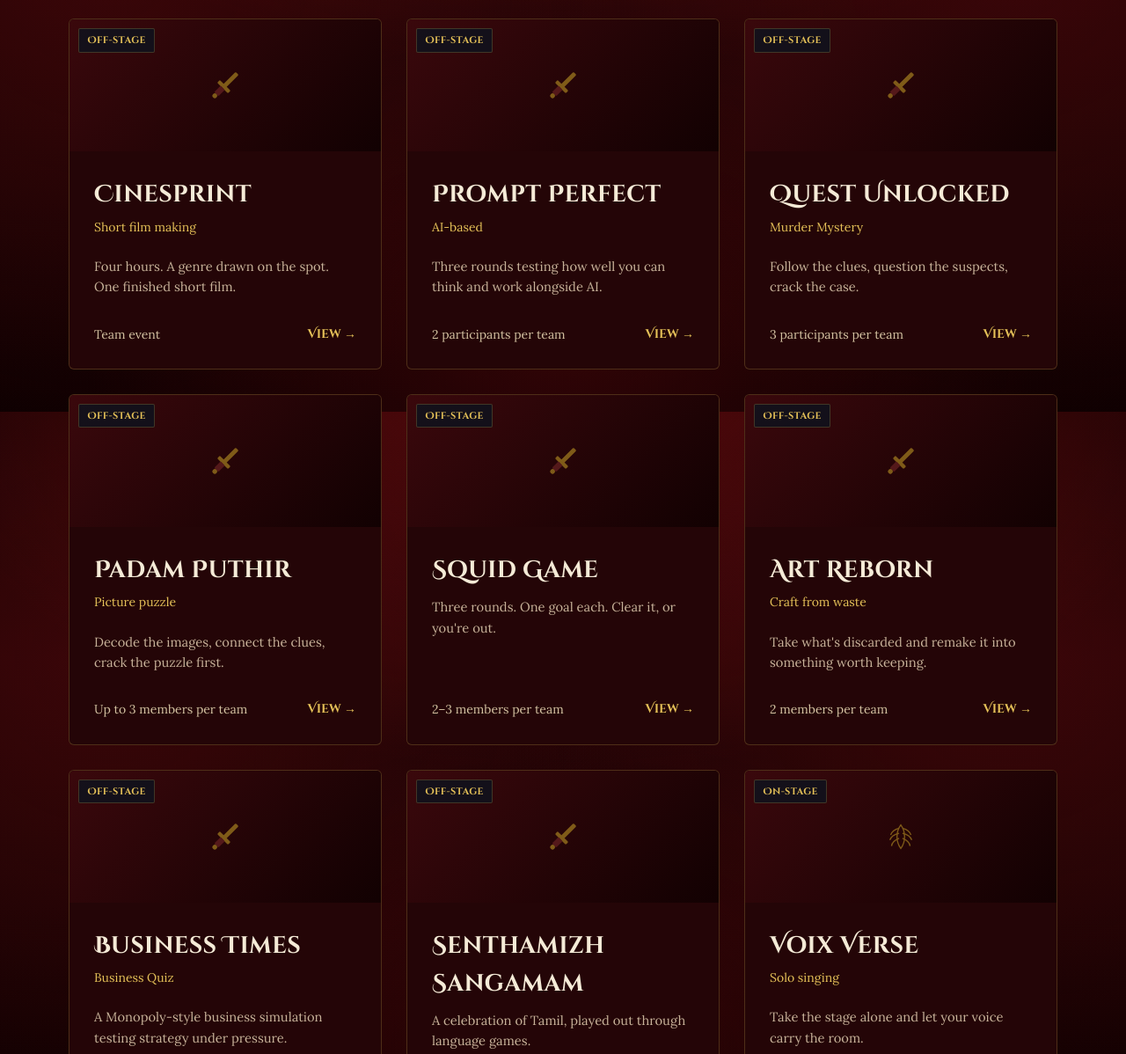
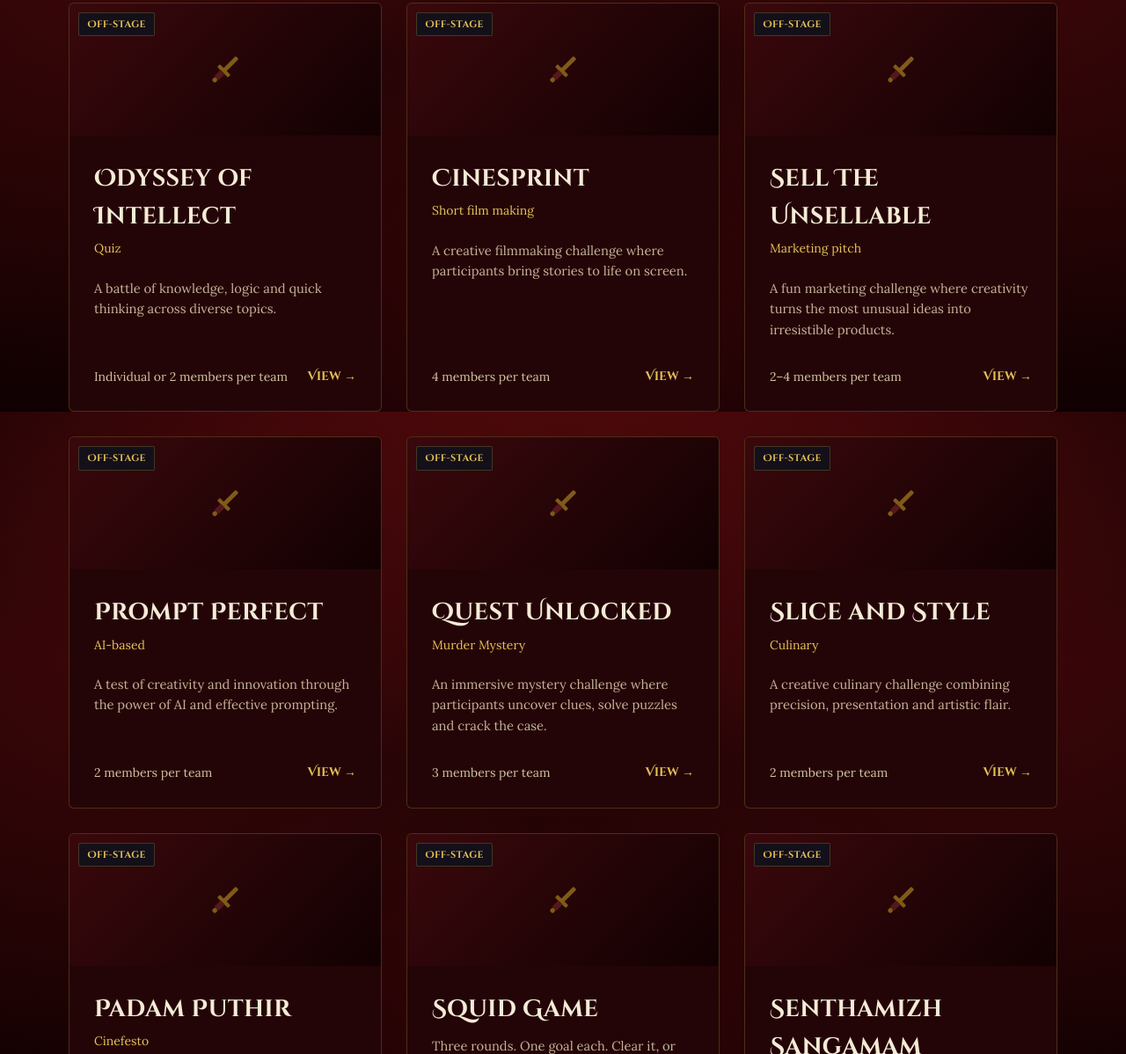
Before and after one commit to Rithan7/euphoria-odyssey-site, a plain HTML site: page site/events.html in a window 1280 px wide. Shown: the part 1132-2330 px from the top of the page at 88% size. Drawn offline with Linux system fonts and the light colour scheme.

Commit message:
Update events data, PDF rules, and form links

```diff
--- a/site/js/events-data.js
+++ b/site/js/events-data.js
@@ -3,46 +3,69 @@
    Single source of truth. events.html and event.html both render from this.
    To update a rule, prize, or Register link, edit it here — nothing else
    needs to change.
+
+   Updated per the confirmed rule book (25.09.2026): 12 off-stage events,
+   4 on-stage events. Removed: Business Times, Art Reborn, Voix Verse.
+   Renamed: Sketch Scape -> Reborn Stroke (same form link, rules updated).
+   Added: NextGen Assembly, Sell the Unsellable, Slice and Style.
    ========================================================================== */
 
 const EUPHORIA_EVENTS = [
-  // ---------------------- OFF-STAGE ----------------------
+  // ---------------------- OFF-STAGE (12) ----------------------
   {
     slug: "hammer-of-11",
     category: "off-stage",
     name: "Hammer of 11",
     subtitle: "IPL Auction",
-    tagline: "Build your dream team through smart bidding and sharp cricket sense.",
-    team: "4 members per team, including one captain",
+    tagline: "A thrilling IPL auction simulation where strategy and smart bidding lead to victory.",
+    team: "4 members per team",
     rounds: "2 rounds",
     image: null,
     rules: [
-      "Participants permitted: 4 members per team, including one designated Captain.",
-      "The event will consist of 2 rounds.",
-      "The use of mobile phones is strictly prohibited. Any team found using a mobile phone will face immediate disqualification.",
-      "No changes or modifications will be entertained once the process has commenced.",
-      "Follow the instructions given by the organizers.",
-      "The decision of the Quizmaster and Judges shall be final and binding."
+      "Participation: 4 members per team.",
+      "During Round 1 (quiz), usage of mobile phones is strictly prohibited and will lead to immediate disqualification of the team.",
+      "The 2nd round will proceed to a realistic mock auction.",
+      "Only one participant (Team Captain) will be allowed to bid in the 2nd round, while others help in analysing team formation.",
+      "Changes will not be entertained."
     ],
     formUrl: "https://forms.gle/nD3VZrsEa2UAeAS87"
   },
   {
-    slug: "sketch-scape",
+    slug: "nextgen-assembly",
     category: "off-stage",
-    name: "Sketch Scape",
-    subtitle: "Art",
-    tagline: "Bring an idea to life on paper, in your own hand, on the spot.",
+    name: "NextGen Assembly",
+    subtitle: "Mock United Nations",
+    tagline: "A dynamic simulation of the United Nations Assembly where participants represent different nations and engage in diplomatic discussions on global issues.",
     team: "Individual participation",
     rounds: null,
     image: null,
     rules: [
-      "Stationeries allowed: pencil, colour pencil, crayons, water colour and acrylic paints.",
-      "A3 and A4 sheets will be provided.",
-      "Participants must bring their own paints and stationeries.",
-      "Collage and mixed media are not allowed.",
-      "All works must be original.",
-      "Judges will decide the final winners.",
-      "Usage of mobile phones and other gadgets is strictly prohibited."
+      "Participation: Individual.",
+      "Delegates are expected to be dressed in formals.",
+      "Delegates should be respectful and maintain decorum towards the dias, council members and protocol officers.",
+      "Statements made representing a country should align with that country's foreign policy.",
+      "Delegates should bring a printed copy of the Rules of Procedure (ROP) provided beforehand."
+    ],
+    formUrl: "https://forms.gle/DCXP43fS2tT7fUD26"
+  },
+  {
+    slug: "reborn-stroke",
+    category: "off-stage",
+    name: "Reborn Stroke",
+    subtitle: "Art",
+    tagline: "An artistic challenge that transforms creativity and imagination into captivating handmade creations.",
+    team: "Individual participation",
+    rounds: "2 rounds",
+    image: null,
+    rules: [
+      "Participation: Individual.",
+      "The event consists of two rounds. The first round is based on sketching; the second round remains unannounced.",
+      "Stationery allowed: pencil, colour pencil, crayons, water colour and acrylic paints.",
+      "Participants must bring all required materials and stationery, and complete their work within the allotted time. A3 and A4 sheets will be provided.",
+      "All creations must be original and prepared entirely during the competition; ready-made or semi-finished works are not permitted.",
+      "Participants must strictly follow the instructions given by the event coordinators and judges.",
+      "Mobile phones, smartwatches and other electronic devices are strictly prohibited during the competition.",
+      "Any form of misconduct may lead to disqualification."
     ],
     formUrl: "https://forms.gle/VSBTLNMSiU5tmCgw9"
   },
@@ -51,12 +74,12 @@ const EUPHORIA_EVENTS = [
     category: "off-stage",
     name: "Odyssey of Intellect",
     subtitle: "Quiz",
-    tagline: "A general quiz that rewards range, recall, and quick thinking.",
-    team: "Teams of 2, solo participation also allowed",
+    tagline: "A battle of knowledge, logic and quick thinking across diverse topics.",
+    team: "Individual or 2 members per team",
     rounds: "Prelims + finals",
     image: null,
     rules: [
-      "Teams may consist of two members; solo participants are also allowed.",
+      "Participation: Individual or 2 members per team.",
       "The preliminary round will comprise 20 questions.",
       "The top eight teams from the prelims will advance to the finals.",
       "It is a general quiz.",
@@ -72,40 +95,54 @@ const EUPHORIA_EVENTS = [
     category: "off-stage",
     name: "Cinesprint",
     subtitle: "Short film making",
-    tagline: "Four hours. A genre drawn on the spot. One finished short film.",
-    team: "Team event",
-    rounds: "4-hour window",
+    tagline: "A creative filmmaking challenge where participants bring stories to life on screen.",
+    team: "4 members per team",
+    rounds: "1-hour window",
     image: null,
     rules: [
-      "Each short film must be 2–5 minutes long.",
-      "Participants will have 4 hours to complete the entire filmmaking process.",
-      "The 4 hours include story development, scripting, shooting, editing, finalising and exporting.",
+      "Participation: 4 members per team.",
+      "Each short film must be of only one minute duration.",
+      "The filmmaking process includes story development, scripting, shooting, editing, finalising and exporting.",
+      "The entire process must be completed and final submission made within a specified time limit of one hour.",
       "The genre will be drawn on the spot and must be followed.",
       "Participants can use their own cameras, mobile phones, laptops, editing software and other filmmaking equipment.",
       "Teams are responsible for arranging and managing their own resources.",
-      "The film must be original and created specifically for the competition.",
-      "All filming and editing must be completed within the 4-hour time limit.",
-      "The final film must be submitted within the specified 4-hour window.",
-      "Failure to follow the rules or submission requirements may result in disqualification.",
-      "Judge's decision will be final and binding."
+      "The film must be original and created specifically for the competition."
     ],
     formUrl: "https://forms.gle/XMTd9EbB4UDk3Vyb7"
+  },
+  {
+    slug: "sell-the-unsellable",
+    category: "off-stage",
+    name: "Sell The Unsellable",
+    subtitle: "Marketing pitch",
+    tagline: "A fun marketing challenge where creativity turns the most unusual ideas into irresistible products.",
+    team: "2–4 members per team",
+    rounds: null,
+    image: null,
+    rules: [
+      "Participation: 2–4 members per team.",
+      "Participants will be given a random or unusual product that is difficult to sell.",
+      "Each participant/team must create a creative sales pitch to convince the judges/customers to buy it.",
+      "Participants must use original ideas; plagiarism or copying an existing idea is not allowed.",
+      "Props and simple presentation materials are allowed, subject to the guidelines.",
+      "Evaluation will be based on Creativity & Innovation."
+    ],
+    formUrl: "https://forms.gle/1kydoxW5ornRmF8SA"
   },
   {
     slug: "prompt-perfect",
     category: "off-stage",
     name: "Prompt Perfect",
     subtitle: "AI-based",
-    tagline: "Three rounds testing how well you can think and work alongside AI.",
-    team: "2 participants per team",
+    tagline: "A test of creativity and innovation through the power of AI and effective prompting.",
+    team: "2 members per team",
     rounds: "3 rounds — Colour Number Challenge, AI or Real?, One-Shot AI Video Challenge",
     image: null,
     rules: [
-      "Each team must consist of 2 participants.",
-      "No on-spot registration is allowed for this event.",
+      "Participation: 2 members per team.",
       "The event consists of 3 rounds: Colour Number Challenge, AI or Real?, One-Shot AI Video Challenge.",
-      "Participants must report on time and maintain fair play throughout the event.",
-      "Teams must follow the instructions and time limits specified for each round.",
+      "Participants must ensure fair play throughout the event.",
       "Round-specific scoring will be used to determine the performance of each team.",
       "Any questions marked as tie-breakers will be used to resolve ties where applicable.",
       "Participants must use only the approved tools and resources specified by the organizers."
@@ -117,40 +154,56 @@ const EUPHORIA_EVENTS = [
     category: "off-stage",
     name: "Quest Unlocked",
     subtitle: "Murder Mystery",
-    tagline: "Follow the clues, question the suspects, crack the case.",
-    team: "3 participants per team",
-    rounds: "Multiple rounds",
+    tagline: "An immersive mystery challenge where participants uncover clues, solve puzzles and crack the case.",
+    team: "3 members per team",
+    rounds: "3 rounds",
     image: null,
     rules: [
-      "Each team must consist of 3 participants.",
-      "All participants must report to the venue 15 minutes prior to the scheduled start time.",
-      "Only registered team members are permitted to participate. Substitutions after registration will not be entertained without prior approval from the organisers.",
-      "The event will consist of multiple rounds. The rules governing each round will be explained to participants before that round begins.",
-      "All participants must strictly follow the instructions given by the event coordinators and volunteers.",
-      "Participants are expected to maintain discipline and decorum throughout the event. Running, pushing, blocking passages, or causing any disturbance during movement-based rounds is strictly prohibited.",
-      "Participants must not enter restricted areas or tamper with any event materials, clues, equipment, or decorations.",
-      "Any clue, answer, or material discovered during the event must be handled strictly as instructed by the organisers.",
-      "Clues must not be removed, damaged, concealed from other teams, or relocated from their designated positions."
+      "Participation: 3 members per team.",
+      "Usage of mobile phones is strictly prohibited.",
+      "No discussion is allowed with other teams.",
+      "Any kind of misconduct will lead to immediate dismissal of the team.",
+      "The game consists of 3 rounds; the first 2 rounds are qualifying rounds, and the 3rd round is the final murder-solving round."
     ],
     formUrl: "https://forms.gle/nD9SndcGW5tamzxu5"
+  },
+  {
+    slug: "slice-and-style",
+    category: "off-stage",
+    name: "Slice and Style",
+    subtitle: "Culinary",
+    tagline: "A creative culinary challenge combining precision, presentation and artistic flair.",
+    team: "2 members per team",
+    rounds: null,
+    image: null,
+    rules: [
+      "Participation: 2 members per team.",
+      "Culinary equipment, fruits and vegetables must be brought by the participants.",
+      "Handle all materials carefully and responsibly.",
+      "Mobile phones, internet, AI, and external assistance are prohibited.",
+      "Maintain cleanliness and safety at all times.",
+      "Avoid excessive wastage or misuse of materials.",
+      "Complete creations within the allotted time.",
+      "Copying or reproducing others' creations is prohibited."
+    ],
+    formUrl: "https://forms.gle/PhmEghLewwNRSpky5"
   },
   {
     slug: "padam-puthir",
     category: "off-stage",
     name: "Padam Puthir",
-    subtitle: "Picture puzzle",
-    tagline: "Decode the images, connect the clues, crack the puzzle first.",
-    team: "Up to 3 members per team",
-    rounds: "Multiple rounds",
+    subtitle: "Cinefesto",
+    tagline: "A celebration of cinema that challenges participants to put their movie knowledge and instincts to the test.",
+    team: "3 members per team",
+    rounds: "3 rounds",
     image: null,
     rules: [
-      "Each team shall consist of a maximum of 3 members.",
-      "Participants must report to the venue 15 minutes before the scheduled time.",
-      "Late entry may not be permitted once a round has commenced.",
-      "Any form of cheating, misconduct or use of unauthorized assistance may result in disqualification.",
-      "Participants must follow the instructions given by the organizing committee.",
-      "The organizers reserve the right to modify the rules or timings if required.",
-      "The decision of the organizing committee shall be final and binding."
+      "Participation: 3 members per team.",
+      "Usage of mobile phones during the event is strictly prohibited and will lead to disqualification of the team.",
+      "The event consists of 3 rounds.",
+      "The first round features a quiz on Tamil cinema.",
+      "The second round includes connections and challenges based on Tamil films.",
+      "The third round will be kept unannounced."
     ],
     formUrl: "https://forms.gle/nvxBh1L4FSQUrDQA9"
   },
@@ -164,108 +217,38 @@ const EUPHORIA_EVENTS = [
     rounds: "3 rounds — Gold Quest, Balance Scale, Red Light Green Light",
     image: null,
     rules: [
-      "Each team shall consist of a maximum of 2-3 members.",
+      "Participation: 2–3 members per team.",
       "Each round has a unique goal, and players must understand the rules and conditions to successfully clear it.",
       "The game consists of three rounds: Gold Quest, Balance Scale, Red Light Green Light.",
       "Every action or decision may lead to rewards, penalties, loss of points, or elimination, depending on the round.",
       "Successfully complete each round and fulfil its conditions to remain in the game and progress further.",
-      "Participants must strictly follow the instructions given by the event coordinators and judges.",
       "Each challenge must be completed within the given time limit, with no extra time provided.",
       "Mobile phones, smartwatches, and other electronic devices are not permitted during the challenges.",
-      "Any form of cheating, unfair assistance, or misconduct will result in disqualification.",
-      "Participants must maintain discipline, sportsmanship, and respectful behaviour throughout the event.",
-      "The decision of the judges and organizing committee will be final and binding.",
-      "The organizers reserve the right to modify the rules or event format if required."
+      "Any form of misconduct may lead to disqualification.",
+      "Participants must maintain discipline, sportsmanship, and respectful behaviour throughout the event."
     ],
     formUrl: "https://forms.gle/GMnHCQiurP2FZNSy8"
-  },
-  {
-    slug: "art-reborn",
-    category: "off-stage",
-    name: "Art Reborn",
-    subtitle: "Craft from waste",
-    tagline: "Take what's discarded and remake it into something worth keeping.",
-    team: "2 members per team",
-    rounds: null,
-    image: null,
-    rules: [
-      "Transform waste materials into something useful, attractive, creative, and innovative.",
-      "2 members per team.",
-      "Participants must bring required materials.",
-      "Ready-made or semi-finished models are strictly prohibited.",
-      "Model must be prepared during the competition.",
-      "Follow all event coordinator instructions.",
-      "Unfair practice or rule violations may lead to disqualification.",
-      "Judges' decision is final and binding."
-    ],
-    formUrl: "https://forms.gle/vyw9KzNZPY7YYPQCA"
-  },
-  {
-    slug: "business-times",
-    category: "off-stage",
-    name: "Business Times",
-    subtitle: "Business Quiz",
-    tagline: "A Monopoly-style business simulation testing strategy under pressure.",
-    team: "3 participants per team",
-    rounds: "Multiple rounds",
-    image: null,
-    rules: [
-      "Team: 3 participants.",
-      "Business Monopoly is an interactive business simulation event that combines business knowledge, problem-solving, decision-making and strategic thinking through multiple engaging rounds.",
-      "The event gives participants an opportunity to experience real-world business situations, develop creative solutions and apply financial and managerial strategies in a competitive Monopoly-style business game.",
-      "Mobile phones must be kept away during the event, except when specifically permitted through a Mystery Box.",
-      "Participants must report before the scheduled time.",
-      "No unfair means, external assistance or communication with other teams.",
-      "Teams must maintain discipline and sportsmanship.",
-      "All rounds will have fixed time limits.",
-      "Participants must follow the instructions provided by the organisers.",
-      "The judges' decision will be final.",
-      "Teams may be disqualified for cheating, misconduct, damaging event materials or violating the rules."
-    ],
-    formUrl: "https://forms.gle/KzxEmK9np5Cau6LP6"
   },
   {
     slug: "senthamizh-sangamam",
     category: "off-stage",
     name: "Senthamizh Sangamam",
     subtitle: null,
-    tagline: "A celebration of Tamil, played out through language games.",
-    team: "Up to 2 members per team",
+    tagline: "A celebration of Tamil language, culture, heritage and creativity.",
+    team: "2 members per team",
     rounds: null,
     image: null,
     rules: [
-      "Each team shall consist of a maximum of 2 members.",
-      "Mobile phones are strictly not allowed.",
-      "The event includes various games related to Tamil.",
-      "Rule violations may result in disqualification.",
-      "Follow the instructions given by the organizers.",
-      "Judge's decision will be final and binding."
+      "Participation: 2 members per team.",
+      "Participants must be able to read and write in Tamil.",
+      "Participants should possess basic knowledge of Tamil language and literature.",
+      "The entire event will be conducted strictly in Tamil.",
+      "No use of mobile phones, books, or any reference materials during the event."
     ],
     formUrl: "https://forms.gle/S9wtCNvXFUfSaNM19"
   },
 
-  // ---------------------- ON-STAGE ----------------------
-  {
-    slug: "voix-verse",
-    category: "on-stage",
-    name: "Voix Verse",
-    subtitle: "Solo singing",
-    tagline: "Take the stage alone and let your voice carry the room.",
-    team: "Individual participation",
-    rounds: "Prelims conducted",
-    image: null,
-    rules: [
-      "Participants permitted: individual participation.",
-      "Duration: 3 minutes.",
-      "Prelims will be conducted.",
-      "Choice of song is open to the participant but the song should not have any slangs or derogatory language.",
-      "Karaoke is permitted.",
-      "The participants can do unplugged versions with their own instruments.",
-      "The decision of the judges will be final.",
-      "Dignity and decorum must be maintained."
-    ],
-    formUrl: "https://forms.gle/C8RSyHQCKqvmZprJ7"
-  },
+  // ---------------------- ON-STAGE (4) ----------------------
   {
     slug: "rhythm-rebel",
     category: "on-stage",
@@ -276,7 +259,7 @@ const EUPHORIA_EVENTS = [
     rounds: null,
     image: null,
     rules: [
-      "Participants permitted: individual participation.",
+      "Participation: Individual.",
       "Duration: 3-4 minutes.",
       "Only pen drive is allowed.",
       "Only MP3 format is accepted.",
@@ -297,7 +280,7 @@ const EUPHORIA_EVENTS = [
     rounds: null,
     image: null,
     rules: [
-      "Participants permitted: 2-8 members in a team.",
+      "Participation: 2-8 members per team.",
       "Only pen drive is allowed.",
       "Only MP3 format is accepted.",
       "Audio must be submitted to the Tech Crew prior to the performance.",
@@ -318,7 +301,7 @@ const EUPHORIA_EVENTS = [
     rounds: null,
     image: null,
     rules: [
-      "Participants permitted: individual participation.",
+      "Participation: Individual.",
       "Participants have to dance adapting to the songs played on the spot.",
       "The decision of the judges will be final.",
       "Duration: 2 minutes.",
@@ -336,7 +319,7 @@ const EUPHORIA_EVENTS = [
     rounds: null,
     image: null,
     rules: [
-      "Participants permitted: either individual or team participation consisting of 2-8 members.",
+      "Participation: Individual, or a team of 2-8 members.",
       "Band performance is to be performed.",
       "Dancing, singing can be part of your performance but it should not be your main performance.",
       "The use of hazardous materials is prohibited (like UV rays, fire).",
--- a/site/js/site.js
+++ b/site/js/site.js
@@ -65,7 +65,7 @@ function renderSiteFooter() {
       <div class="footer-grid">
         <div>
           <h4>Euphoria 2026</h4>
-          <p>The annual inter-collegiate fest of PSG College of Arts &amp; Science. Presented by Manavar Mandram - SF. Fifteen events, one grand arena.</p>
+          <p>The annual inter-collegiate fest of PSG College of Arts &amp; Science. Presented by Manavar Mandram - SF. Sixteen events, one grand arena.</p>
         </div>
         <div>
           <h4>Find us</h4>
```
Also changed, not shown: site/events.html (+1 -1 lines), site/index.html (+9 -6 lines).
